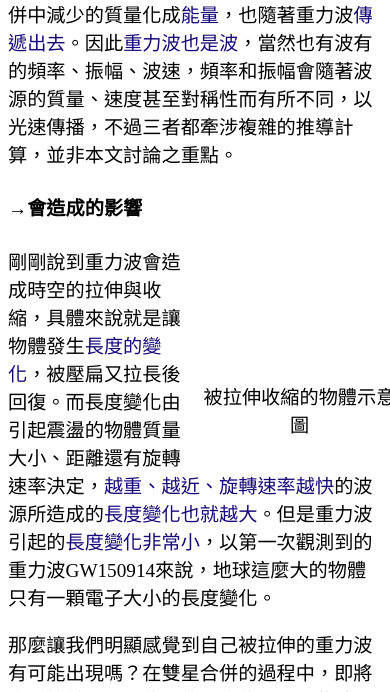
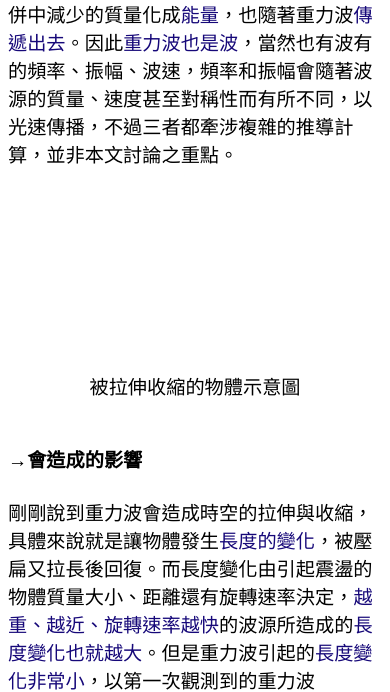
Before and after one commit to star-cloud-d-d-d/AboutGravityWave, a Flask app: page / in a window 390 px wide. Shown: the part 1607-2299 px from the top of the page. Run offline with Flask 3, Linux system fonts and the light colour scheme.

Commit message:
Update style.css

```diff
--- a/static/style.css
+++ b/static/style.css
@@ -30,7 +30,6 @@ a{
   width:180px;
   float:right;  /* 讓物體待在畫面右邊 */
   margin-left:10px;
-  gap:10px;
   flex-wrap:wrap;
 }
 
@@ -50,10 +49,17 @@ a:hover {
     font-size:120%;
   }
   .boxf iframe{
-      width:100%;
-      height:auto;
-      padding-bottom:56.25%; /* 16:9 比例 */
-      position:relative;
-      border:none;
+    width:100%;
+    height:auto;
+    padding-bottom:56.25%; /* 16:9 比例 */
+    position:relative;
+    border:none;
+    margin:0px;
+    float:none;
+  }
+  .box{
+    width:100%;
+    float:none;
+    margin:0px;
   }
 }
```
